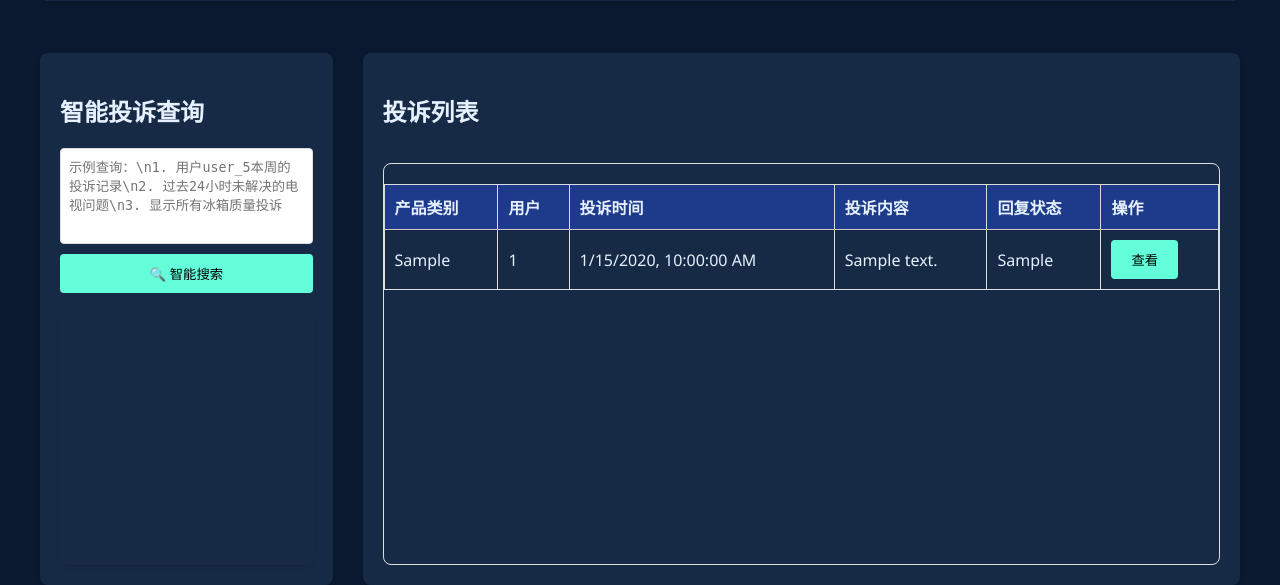
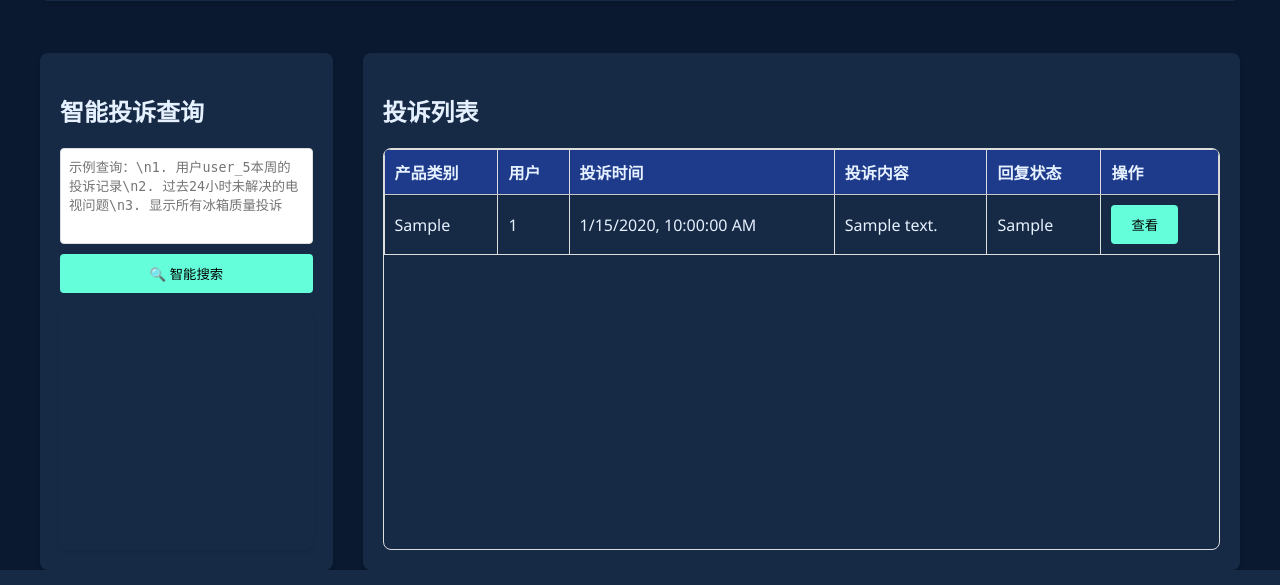
Before and after one commit to winsphinx/scs, a FastAPI app: page / in a window 1280 px wide. Shown: the part 583-1168 px from the top of the page. Run offline with FastAPI, Linux system fonts and the light colour scheme; tables that the repository leaves empty hold one stand-in row (values such as "Sample post").

Commit message:
优化界面

```diff
--- a/static/css/style.css
+++ b/static/css/style.css
@@ -175,7 +175,6 @@ textarea#naturalQuery {
     /* 设置容器固定高度 */
     overflow-y: auto;
     /* 垂直滚动 */
-    margin-top: 15px;
     border: 1px solid #ddd;
     /* 添加边框 */
     border-radius: 8px;
@@ -214,7 +213,6 @@ textarea#naturalQuery {
 table {
     width: 100%;
     border-collapse: collapse;
-    margin-top: 20px;
 }
 
 th,
```
